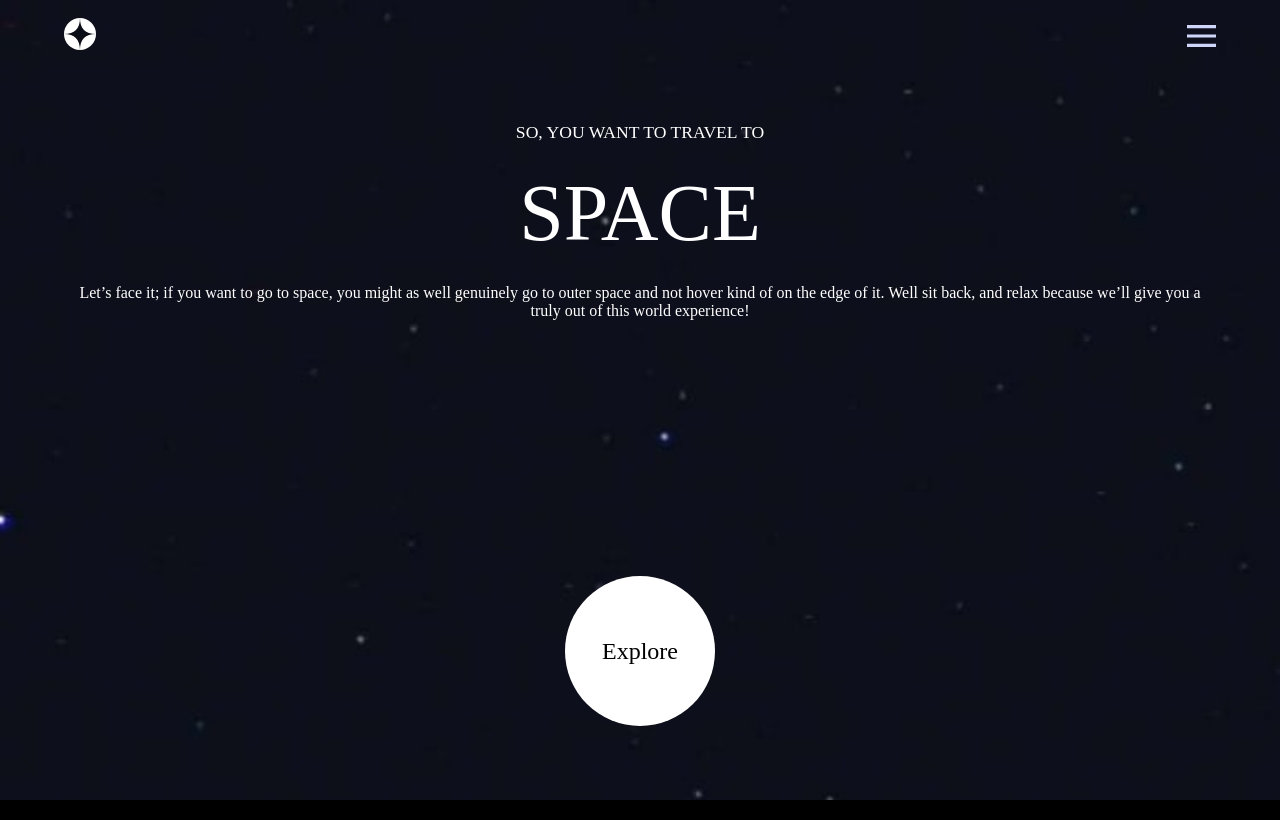
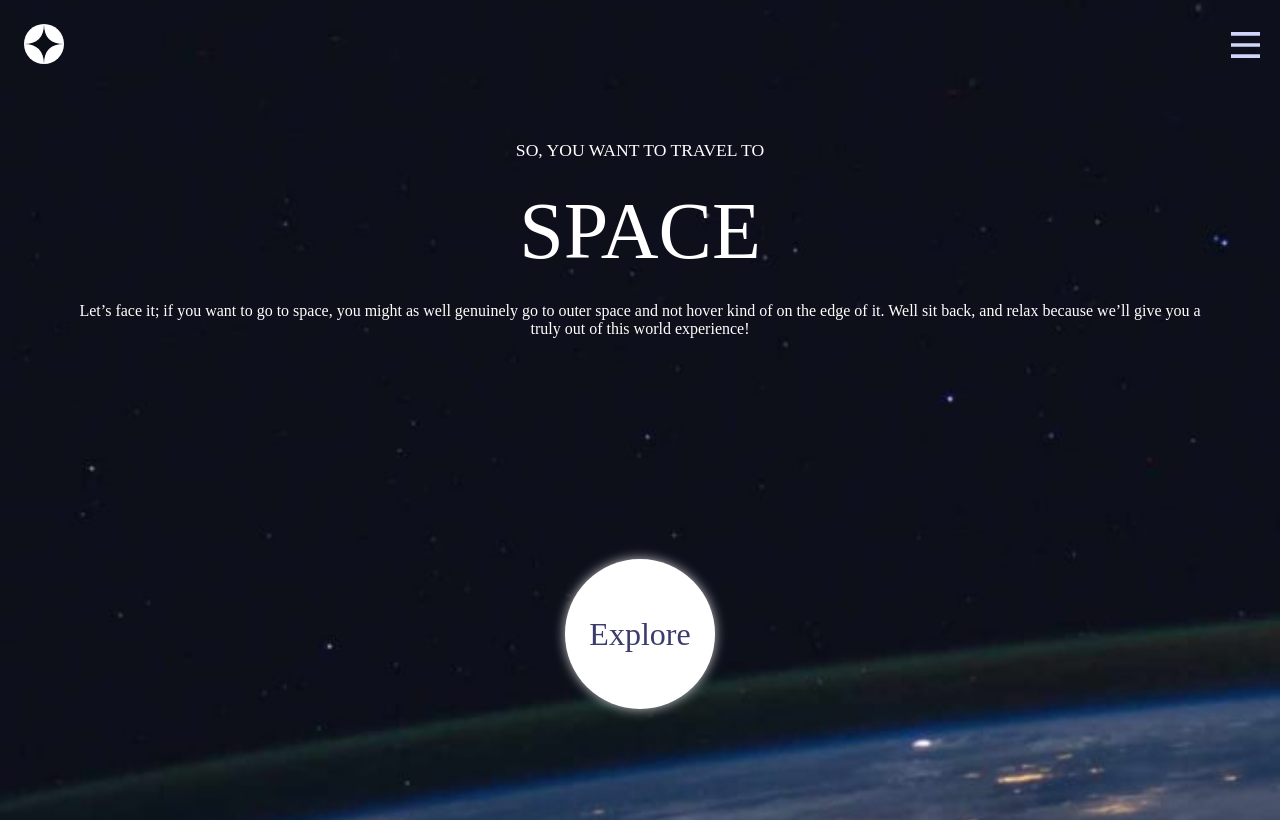
Before and after one commit to riobiss/space-tourism, a React (Create React App) app: page / in a window 1280 px wide. Built offline with nearby package versions, Linux system fonts and the light colour scheme; a web font is replaced by a local one.

Commit message:
estilizei os links

```diff
--- a/src/App.jsx
+++ b/src/App.jsx
@@ -1,21 +1,20 @@
 import React from "react";
 import Home from "./pages/Home";
-import Technology from "./pages/Technology"
-import Crew from "./pages/Crew"
+import Technology from "./pages/Technology";
+import Crew from "./pages/Crew";
 import Destination from "./pages/Destination";
-import {Routes, Route} from "react-router-dom"
+import { Routes, Route } from "react-router-dom";
 import "./styles.css";
 
-
-function App(){
+function App() {
   return (
     <Routes>
-      <Route path="/" element={<Home/>}/>
-      <Route path="/technology" element={<Technology/>}/>
-      <Route path="/crew" element={<Crew/>}/>
-      <Route path="/destination" element={<Destination />}/>
+      <Route path="/" element={<Home />} />
+      <Route path="/destination" element={<Destination />} />
+      <Route path="/crew" element={<Crew />} />
+      <Route path="/technology" element={<Technology />} />
     </Routes>
-  )
+  );
 }
 
-export default App
+export default App;
--- /dev/null
+++ b/src/components/Header.css
@@ -0,0 +1,81 @@
+.cabeca {
+  display: flex;
+  justify-content: space-between;
+  align-items: center;
+  margin: 20px;
+}
+
+#logo {
+  width: 2.5rem;
+  height: 2.5rem;
+}
+
+.fundo {
+  position: relative;
+  display: flex;
+  align-items: center;
+  justify-content: flex-end;
+}
+
+#menuBurguer {
+  width: 1.8rem;
+  height: 1.6rem;
+  cursor: pointer;
+}
+ul {
+  position: absolute;
+  top: 50%;
+  right: 100%;
+  transform: translateY(-50%) scaleX(0);
+  transform-origin: right;
+  display: flex;
+  flex-direction: row;
+  background-color: rgba(66, 64, 75, 0.342);
+  backdrop-filter: blur(10px);
+  padding: 10px;
+  border-radius: 8px;
+
+  margin: 0;
+  list-style: none;
+  transition: transform 0.2s ease;
+}
+
+.menuOpen ul {
+  transform: translateY(-50%) scaleX(0.9);
+}
+
+.menuClose ul {
+  transform: translateY(-50%) scaleX(0);
+}
+
+li {
+  display: block;
+  text-align: center;
+  margin: 0 5px; /* espaçamento entre os links */
+}
+
+a {
+  text-decoration: none;
+  color: white;
+  font-size: 10px;
+  display: block;
+  padding: 4px 4px;
+}
+
+.sumir {
+  display: none;
+}
+
+li:hover {
+  background-color: rgba(66, 64, 75, 0.342);
+  border-radius: 10px;
+}
+/* Responsivo até 375px */
+@media (max-width: 375px) {
+
+  ul {
+    min-width: 150px;
+    padding: 8px;
+    margin-right: 2px;
+  }
+}
--- a/src/components/Header.jsx
+++ b/src/components/Header.jsx
@@ -3,34 +3,42 @@ import { Link } from "react-router-dom";
 import Logo from "../assets/shared/logo.svg";
 import Hamburguer from "../assets/shared/icon-hamburger.svg";
 import Close from "../assets/shared/icon-close.svg";
+import "./Header.css";
 
 function Header() {
-
   const [active, setMenu] = useState(false);
 
   const toggleMode = () => {
     setMenu(!active);
-  };
+  }
 
   return (
-
-      <nav className="cabeca">
-        <Link to="/">
-          <img id="logo" src={Logo} alt="Logo" />
-        </Link>
+    <nav className="cabeca">
+      <Link to="/">
+        <img id="logo" src={Logo} alt="Logo" />
+      </Link>
+      <div className="fundo">
         <menu className={active ? "menu menuOpen" : "menu menuClose"}>
           <ul>
             <li>
-              <Link to="/">00 Home</Link>
+              <Link to="/">
+                <span className="sumir">00</span> HOME
+              </Link>
             </li>
             <li>
-              <Link to="/destination">01 Destination</Link>
+              <Link to="/destination">
+                <span className="sumir">01</span> DESTINATION
+              </Link>
             </li>
             <li>
-              <Link to="/crew">02 Crew</Link>
+              <Link to="/crew">
+                <span className="sumir">02</span> CREW
+              </Link>
             </li>
             <li>
-              <Link to="/technology">03 Technology </Link>
+              <Link to="/technology">
+                <span className="sumir">03</span> TECHNOLOGY
+              </Link>
             </li>
           </ul>
         </menu>
@@ -40,7 +48,8 @@ function Header() {
           alt="Hamburguer"
           onClick={toggleMode}
         />
-      </nav>
+      </div>
+    </nav>
   );
 }
 export default Header;
--- a/src/pages/Crew.jsx
+++ b/src/pages/Crew.jsx
@@ -3,8 +3,11 @@ import Header from "../components/Header";
 
 function Crew() {
   return (
-    <div className="container">
+    <div>
       <Header />
+      <div className="container">
+        <img src="" alt="" />
+      </div>
     </div>
   );
 }
--- a/src/pages/Destination.jsx
+++ b/src/pages/Destination.jsx
@@ -3,8 +3,9 @@ import Header from "../components/Header";
 
 function Destination() {
   return (
-    <div className="container">
+    <div>
       <Header />
+      <div className="container"></div>
     </div>
   );
 }
--- a/src/pages/Home.jsx
+++ b/src/pages/Home.jsx
@@ -1,22 +1,26 @@
 import React from "react";
 import Header from "../components/Header";
-
+import Destination from "./Destination";
+import { Link } from "react-router-dom";
 function Home() {
   return (
+    <div>
+      <Header />
       <div className="container">
-      <Header />
         <div className="introducao">
           <h3>SO, YOU WANT TO TRAVEL TO</h3>
           <h1>SPACE</h1>
           <p>
-          Let’s face it; if you want to go to space, you might as well genuinely
-          go to outer space and not hover kind of on the edge of it. Well sit
-          back, and relax because we’ll give you a truly out of this world
-          experience!
+            Let’s face it; if you want to go to space, you might as well
+            genuinely go to outer space and not hover kind of on the edge of it.
+            Well sit back, and relax because we’ll give you a truly out of this
+            world experience!
           </p>
         </div>
+
         <div className="bola">
           <h2>Explore</h2>
+        </div>
       </div>
     </div>
   );
--- a/src/pages/Technology.jsx
+++ b/src/pages/Technology.jsx
@@ -2,8 +2,10 @@ import React from "react";
 import Header from "../components/Header";
 function Technology() {
   return (
-    <div className="container">
-      <Header />
+    <div >
+        <Header />
+      <div className="container">
+      </div>
     </div>
   );
 }
--- a/src/styles.css
+++ b/src/styles.css
@@ -10,67 +10,26 @@
   font-weight: lighter;
   font-style: normal;
 }
-
 body {
-  background: url(../src//assets/home/background-home-mobile.jpg) no-repeat;
-  background-size: cover;
-  background-color: black;
+  background: url(../src//assets/home/background-home-mobile.jpg) no-repeat
+    center/cover;
   width: 100%;
   height: 100dvh;
+  overflow: hidden;
 }
+
 .container {
   margin: auto;
   width: 90%;
-  height: 90dvh;
+  height: 80dvh;
   display: grid;
   grid-template-columns: auto;
-  grid-template-rows: 10% 70% 20%;
-  /* background-color: purple; */
+  grid-template-rows: 0% 60% 50%;
 }
 
-.menuOpen {
-  display: block;
-}
-.menuClose {
-  display: none;
-}
-
-.cabeca {
-  /* background-color: red; */
-  grid-row-start: 1;
-  grid-row-end: 2;
-  display: flex;
-  justify-content: space-between;
-  align-items: center;
-}
-
-#menuBurguer {
-  width: 1.8rem;
-  height: 1.4rem;
-  cursor: pointer;
-}
-
-ul {
-  height: 2rem;
-  list-style: none;
-  display: flex;
-  justify-content: space-between;
-  background-color: transparent;
-  backdrop-filter: blur(10px);
-}
-li {
-  text-align: center;
-  font-size: 15px;
-}
-#logo {
-  width: 2rem;
-  height: 2rem;
-}
 .introducao {
-  /* background-color: blue; */
   grid-row-start: 2;
   grid-row-end: 3;
-  height: 300px;
   display: flex;
   flex-flow: column nowrap;
   gap: 25px;
@@ -87,6 +46,7 @@ h3 {
 p {
   text-align: center;
 }
+
 .bola {
   cursor: pointer;
   grid-row-start: 3;
@@ -96,10 +56,26 @@ p {
   align-items: center;
   background-color: white;
   border-radius: 50%;
+  width: 150px;
   height: 150px;
-  width: 150px;
   margin: auto;
+  animation: pulse 3s infinite;
 }
+
+@keyframes pulse {
+  0% {
+    box-shadow: 0 0 10px rgb(194, 194, 194);
+  }
+  50% {
+    box-shadow: 0 0 30px rgb(216, 216, 216);
+  }
+  100% {
+    box-shadow: 0 0 10px rgb(194, 194, 194);
+  }
+}
+
 h2 {
-  color: black;
+  display: block;
+  color: rgba(0, 0, 65, 0.767);
+  font-size: 2rem;
 }
```
Also changed, not shown: src/data.json (renamed from data.json), 1 other file (tests, documents, lock files or other folders). Lines whose indentation alone changed are shown as unchanged.
